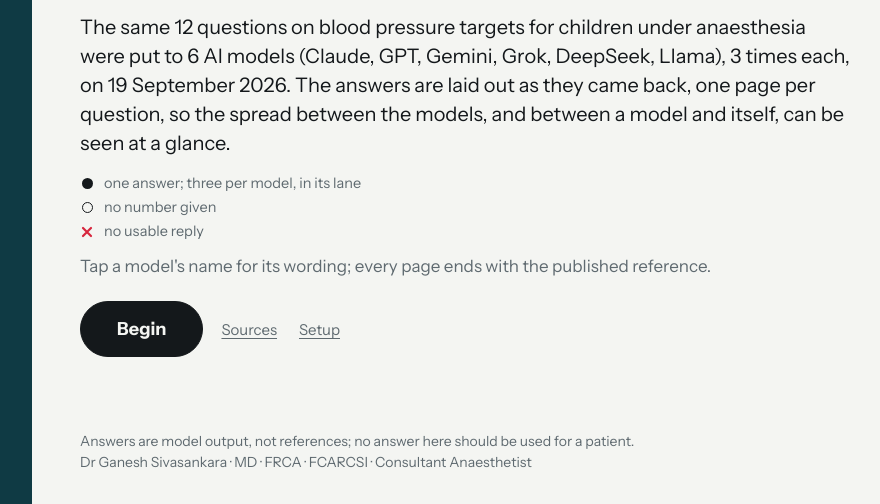
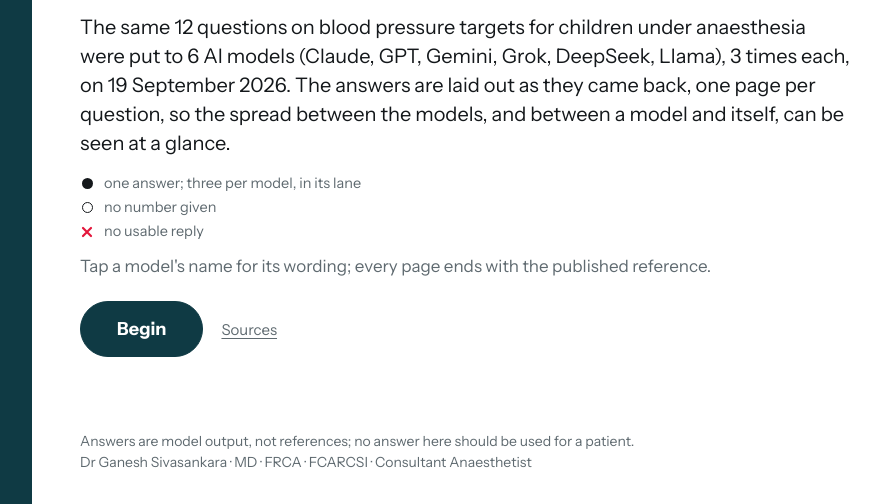
Before and after one commit to gundoc9/bp-targets, a plain HTML site: page index.html in a window 1280 px wide. Shown: the part 296-800 px from the top of the page, without its empty margins (28-908 px from the left). Drawn offline with Linux system fonts and the light colour scheme; no server answers; a web font is replaced by a local one.

Commit message:
Add files via upload

```diff
--- a/index.html
+++ b/index.html
@@ -24,12 +24,12 @@
 <meta name="twitter:description" content="12 questions, 6 AI models, 3 runs each; the published reference under every card.">
 <meta name="twitter:image" content="https://gundoc9.github.io/bp-targets/bp-targets-card.png">
 
-<meta name="theme-color" content="#F4F5F2">
+<meta name="theme-color" content="#FFFFFF">
 <title>Blood pressure targets in paediatric anaesthesia · Disagreement checker</title>
 <link rel="preconnect" href="https://fonts.googleapis.com">
 <link rel="stylesheet" href="https://fonts.googleapis.com/css2?family=Big+Shoulders:wght@700&family=Big+Shoulders+Display:wght@700&family=Instrument+Sans:wght@400;700&display=swap">
 <style>
-:root{--ground:#F4F5F2;--ink:#14181B;--muted:#5F6A70;--col:#0F3A44;--colink:#F4F5F2;--accent:#D7263D;--rule:#D3D7D5;--sheet:#FFFFFF;
+:root{--ground:#FFFFFF;--ink:#14181B;--muted:#5F6A70;--col:#0F3A44;--colink:#FFFFFF;--accent:#E3163B;--rule:#D3D7D5;--sheet:#FFFFFF;
   --display:"Big Shoulders","Big Shoulders Display","Arial Narrow","Helvetica Neue Condensed",Impact,sans-serif;
   --sans:"Instrument Sans",-apple-system,BlinkMacSystemFont,"Segoe UI",Helvetica,Arial,sans-serif}
 *{box-sizing:border-box}
@@ -115,7 +115,7 @@
 .cover .ck i.o{display:block;width:11px;height:11px;border:1.8px solid var(--ink);border-radius:50%;box-sizing:border-box}
 .cover .ck svg{display:block}
 .cover .cactions{display:flex;gap:14px;align-items:center;flex-wrap:wrap;margin:0 0 auto}
-.cover .begin{background:var(--ink);color:var(--ground);border:1.5px solid var(--ink);border-radius:999px;padding:0 28px;font-family:var(--sans);font-weight:700;font-size:16px;min-height:48px}
+.cover .begin{background:var(--col);color:var(--colink);border:1.5px solid var(--col);border-radius:999px;padding:0 28px;font-family:var(--sans);font-weight:700;font-size:16px;min-height:48px}
 .cover .begin:disabled{opacity:.4}
 .cover .clink{color:var(--muted);text-decoration:underline;text-underline-offset:3px;font-size:15px;padding:0 4px}
 .cover .cfoot{font-size:12.5px;color:var(--muted);line-height:1.45;margin:26px 0 0}
@@ -567,7 +567,7 @@
   if (K.axis[0]) el('text', { x:wide ? scaleW / 2 : 8, y:plotTop - 44, 'text-anchor':wide ? 'middle' : 'start', 'font-family':'var(--display)', 'font-weight':700, 'font-size':15, fill:C('--ink') }, K.axis[0]);
   el('text', { x:wide ? scaleW / 2 : 8, y:plotTop - 28, 'text-anchor':wide ? 'middle' : 'start', 'font-size':11.5, fill:C('--muted'), 'font-family':'var(--sans)' }, K.axis[1]);
   for (let i = 0; i <= lanes; i++){ const x = laneX0 + i * laneW; el('line', { x1:x, x2:x, y1:plotTop, y2:plotTop + plotH, stroke:C('--ink'), 'stroke-opacity':.08 }); }
-  if (s.min !== s.max) el('rect', { x:laneX0, y:y(s.max), width:lanes * laneW, height:y(s.min) - y(s.max), fill:C('--accent'), 'fill-opacity':.09 });
+  if (s.min !== s.max) el('rect', { x:laneX0, y:y(s.max), width:lanes * laneW, height:y(s.min) - y(s.max), fill:C('--accent'), 'fill-opacity':.14 });
   if (s.mode) el('line', { x1:laneX0, x2:W - 16, y1:y(s.mode.value), y2:y(s.mode.value), stroke:C('--accent'), 'stroke-width':1.8, 'stroke-dasharray':'6 5' });
   el('line', { x1:laneX0, x2:W - 16, y1:plotTop + plotH, y2:plotTop + plotH, stroke:C('--ink'), 'stroke-width':1.2 });
   el('text', { x:wide ? scaleW - 16 : 8, y:baseY + 5, 'text-anchor':wide ? 'end' : 'start', 'font-size':11.5, fill:C('--muted'), 'font-family':'var(--sans)' }, 'none');
@@ -623,7 +623,7 @@
       lines.forEach((ln, li) => el('text', { x:scaleW / 2, y:y0 + li * lh, 'text-anchor':'middle', 'font-family':'var(--sans)', 'font-weight':700, 'font-size':labelPx, fill:C('--colink'), 'letter-spacing':'0.06em' }, ln));
     }
     if (ci) el('line', { x1:laneX0, x2:W - 16, y1:plotTop + ci * rowH, y2:plotTop + ci * rowH, stroke:C('--ink'), 'stroke-opacity':.12 });
-    if (s.cats[c]) el('rect', { x:laneX0, y:plotTop + ci * rowH, width:lanes * laneW, height:rowH, fill:C('--accent'), 'fill-opacity': .04 + .09 * s.cats[c] / Math.max(1, s.total) });
+    if (s.cats[c]) el('rect', { x:laneX0, y:plotTop + ci * rowH, width:lanes * laneW, height:rowH, fill:C('--accent'), 'fill-opacity': .06 + .14 * s.cats[c] / Math.max(1, s.total) });
   });
   for (let i = 0; i <= lanes; i++){ const x = laneX0 + i * laneW; el('line', { x1:x, x2:x, y1:plotTop, y2:plotTop + plotH, stroke:C('--ink'), 'stroke-opacity':.08 }); }
   el('line', { x1:laneX0, x2:W - 16, y1:plotTop + plotH, y2:plotTop + plotH, stroke:C('--ink'), 'stroke-width':1.2 });
@@ -697,7 +697,9 @@
 if (window.ResizeObserver) new ResizeObserver(redraw).observe($('#chart'));
 
 // ---------- setup ----------
-function openSetup(){ $('#setup').hidden = false; renderSetup(); }
+function setupAllowed(){ return /(^|[#?&])setup(=|&|$)/i.test(location.hash) || /(^|[?&])setup(=|&|$)/i.test(location.search); }
+function applySetupAccess(){ const on = setupAllowed(); ['#coverSetup', '#setupBtn'].forEach(s => { const b = $(s); if (b) b.hidden = !on; }); if (!on && !$('#setup').hidden) closeSetup(); }
+function openSetup(){ if (!setupAllowed()) return; $('#setup').hidden = false; renderSetup(); }
 function closeSetup(){ $('#setup').hidden = true; renderScreen(); }
 $('#setupBtn').addEventListener('click', openSetup);
 $('#doneBtn').addEventListener('click', closeSetup);
@@ -906,8 +908,10 @@
 if (window.EMBEDDED_RUN && !Object.keys(results).length){ const j = window.EMBEDDED_RUN; if (j.questions) questions = j.questions; if (j.results) results = j.results; if (j.meta) meta = j.meta; ({ questions, results } = migrate(questions, results)); questions.forEach(q => { if (!q.kind){ const i = parseInt(String(q.id).slice(1), 10) - 1; q.kind = DEFAULT_QUESTIONS[i] ? DEFAULT_QUESTIONS[i][1] : 'map'; } }); save('questions', questions); save('results', results); save('meta', meta); }
 if (questions.length === 0 || (meta && meta.sample && questions.every(q => /^s\d$/.test(q.id)))){ const bk = load('questions_backup', null); questions = (bk && bk.length && !bk.every(q => /^s\d$/.test(q.id))) ? bk : defaults(); if (meta && meta.sample){ results = {}; verdicts = {}; meta = null; save('results', results); save('verdicts', verdicts); save('meta', meta); } save('questions', questions); }
 renderScreen();
+applySetupAccess();
 openCover();
-if (navigator.onLine) loadCatalogue();
+if (navigator.onLine && setupAllowed()) loadCatalogue();
+window.addEventListener('hashchange', () => { applySetupAccess(); if (setupAllowed() && navigator.onLine && !catalogue.length) loadCatalogue(); });
 } catch(e){ const c = $('#cover'); c.hidden = false; const m = document.createElement('p'); m.className = 'cwhat'; m.style.color = 'var(--accent)'; m.textContent = 'Something stopped the page from starting: ' + (e && e.message ? e.message : e) + '. Reload the page; if it happens again, send this message to me.'; c.querySelector('.cinner').insertBefore(m, c.querySelector('.cactions')); }
 window.DC = { parseAnswer, summarise, pickNewest, splitQ, loadSample, go, FAMILIES, SYSTEM };
 })();
```
